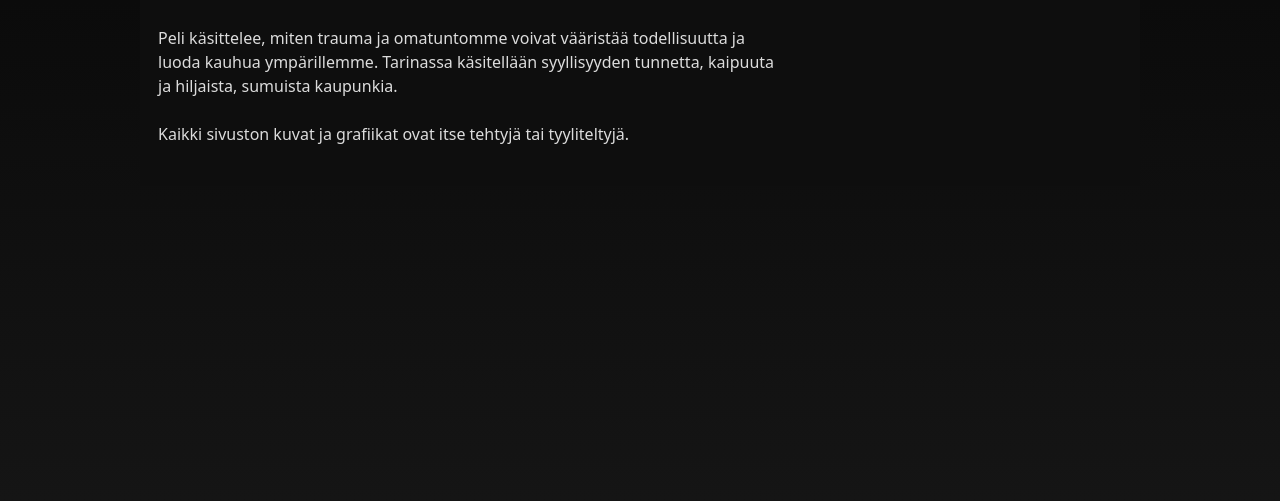
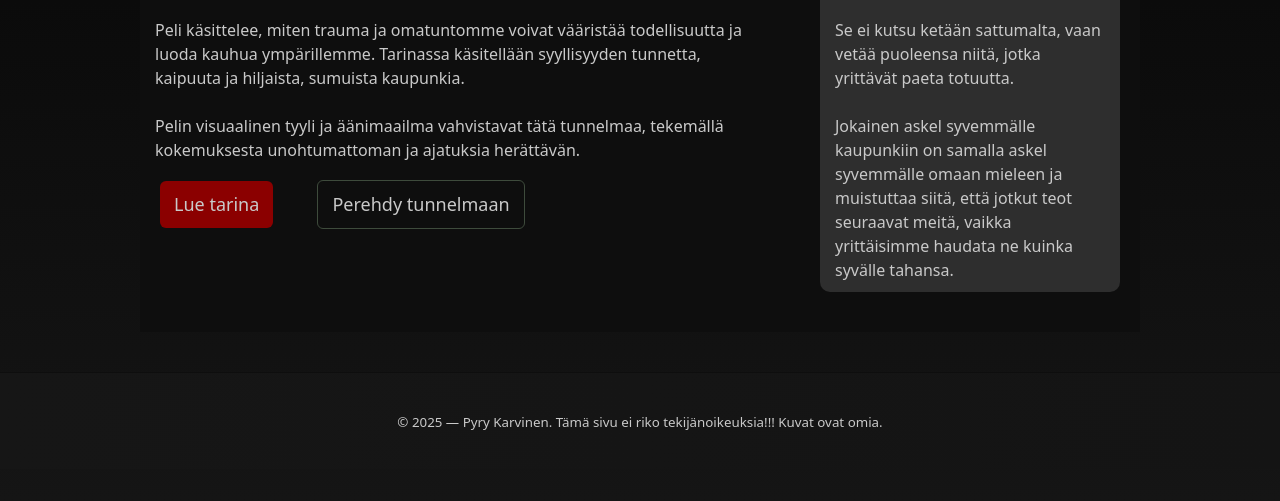
Before and after one commit to Pyry-K/web-sivusto, a plain HTML site: page WS07_Projekti/index.html in a window 1280 px wide. Shown: the part 299-800 px from the top of the page. Drawn offline with Linux system fonts and the light colour scheme.

Commit message:
idex valmiiksi, kuvat lisätty kansioon, html valmisteltu

```diff
--- a/WS07_Projekti/index.html
+++ b/WS07_Projekti/index.html
@@ -31,17 +31,41 @@
           syyllisyyden tunnetta, kaipuuta ja hiljaista, sumuista kaupunkia.
           <br />
           <br />
-          Kaikki sivuston kuvat ja grafiikat ovat itse tehtyjä tai tyyliteltyjä.
+          Pelin visuaalinen tyyli ja äänimaailma vahvistavat tätä tunnelmaa,
+          tekemällä kokemuksesta unohtumattoman ja ajatuksia herättävän.
         </p>
+        <div class="cta-row">
+          <a class="btn" href="story.html">Lue tarina</a>
+          <a class="btn ghost" href="atmosphere.html">Perehdy tunnelmaan</a>
+        </div>
       </div>
+      <aside class="note">
+        <!-- <img
+          src="C:\koulu AMK\web sivusto\WS07_Projekti\kuvat\Silent_lake_grain.jpg"
+          alt="Silent Hillin kirkko"
+        /> -->
+        <p>
+          Silent Hill on paikka, jossa menneisyys ei koskaan kuole. Sumun
+          peittämä kaupunki odottaa niitä, jotka kantavat salaisuuksiaan.
+          <br />
+          <br />
+          Se ei kutsu ketään sattumalta, vaan vetää puoleensa niitä, jotka
+          yrittävät paeta totuutta.
+          <br />
+          <br />
+          Jokainen askel syvemmälle kaupunkiin on samalla askel syvemmälle omaan
+          mieleen ja muistuttaa siitä, että jotkut teot seuraavat meitä, vaikka
+          yrittäisimme haudata ne kuinka syvälle tahansa.
+        </p>
+      </aside>
     </main>
-    <!-- <footer>
-            <div>
+    <footer class="site-footer">
+      <div class="container">
         <small
-          >© 2025 — Fanisivun tekijä. Tämä sivu ei riko tekijänoikeuksia: ei
-          alkuperäiskuvia, vain omia grafiikoita.</small
+          >© 2025 — Pyry Karvinen. Tämä sivu ei riko tekijänoikeuksia!!! Kuvat
+          ovat omia.</small
         >
       </div>
-    </footer> -->
+    </footer>
   </body>
 </html>
--- a/WS07_Projekti/styles/main.css
+++ b/WS07_Projekti/styles/main.css
@@ -71,17 +71,53 @@ body {
 }
 .hero h2 {
   font-size: 2rem;
-  color: #f6f6f6;
+  color: var(--sumu);
   margin-top: 0;
   padding-left: 18px;
 }
 .hero p {
   max-width: 640px;
-  color: #dcdcdc;
-  padding-top: 18px;
-  padding-left: 18px;
+  color: var(--sumu);
+  padding: 10px 15px;
 }
-
+/* nappulat */
+.btn {
+  display: inline-block;
+  background: var(--veri);
+  color: var(--sumu);
+  padding: 10px 14px;
+  border-radius: 6px;
+  text-decoration: none;
+  margin: 8px 20px;
+  font-size: large;
+}
+.btn.ghost {
+  background: transparent;
+  border: 1px solid var(--vihrea);
+  color: var(--sumu);
+}
+/* note / aside / img */
+.note {
+  background: var(--tumma);
+  padding: 0px;
+  margin-right: 20px;
+  border-radius: 10px;
+  color: #cfcfcf;
+}
+img {
+  display: block;
+  margin: auto;
+  width: 50%;
+}
+/* footer */
+.site-footer {
+  border-top: 1px solid var(--tosi_tumma);
+  background: linear-gradient(90deg, #161616, #141414);
+  padding: 16px 0;
+  color: #9f9f9f;
+  margin-top: 40px;
+  text-align: center;
+}
 /* responsiivisuus */
 @media (max-width: 900px) {
   .hero {
```
Also changed, not shown: WS07_Projekti/analysis.html (+21 -11 lines), WS07_Projekti/atmosphere.html (+25 -11 lines), WS07_Projekti/story.html (+21 -12 lines), WS07_Projekti/kuvat/Silent_church_grain.jpg (added), WS07_Projekti/kuvat/Silent_lake_grain.jpg (added), kuvat/Silent_church_grain.jpg (added), kuvat/Silent_lake_grain.jpg (added), 4 other files.
